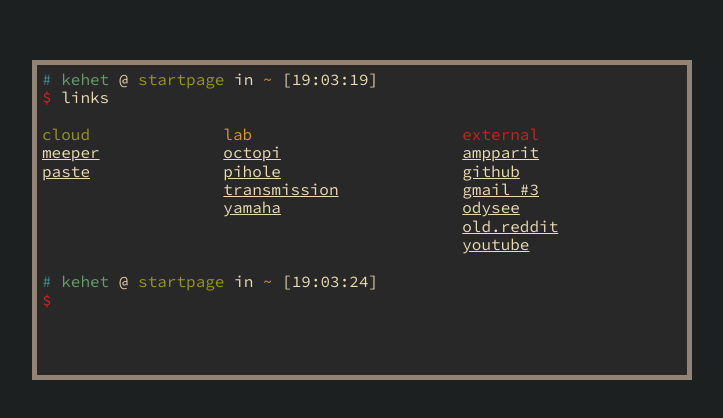
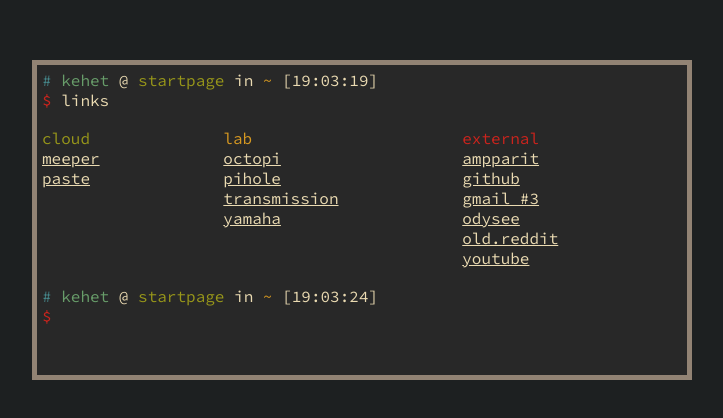
Before and after one commit to Kehet/start-kehet-com, a website built with Vite: page index.html in a window 1280 px wide. Shown: the part 180-598 px from the top of the page, without its empty margins (278-1001 px from the left). Built offline with nearby package versions, Linux system fonts and the light colour scheme.

Commit message:
Update style.css

```diff
--- a/style.css
+++ b/style.css
@@ -72,6 +72,7 @@ body {
     padding: 5px;
     border: 5px solid var(--color8);
     background-color: #282828;
+    line-height: 1.25rem;
 }
 
 .output {
```
